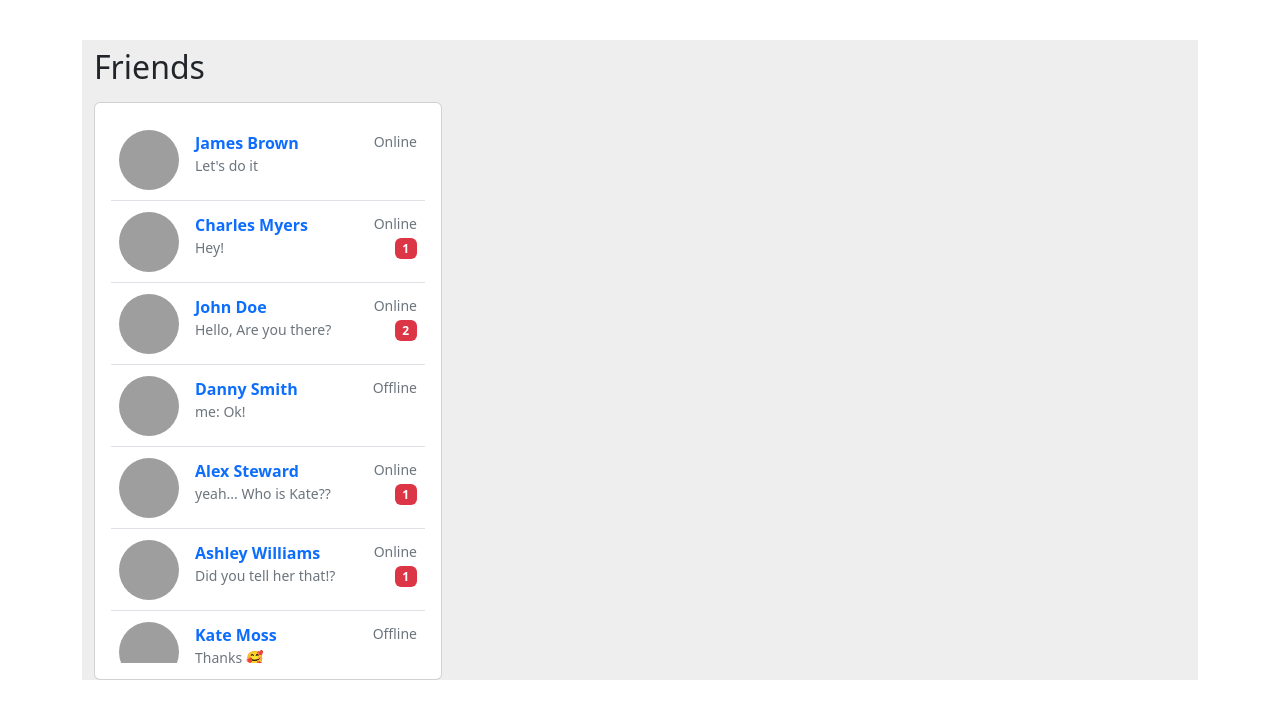
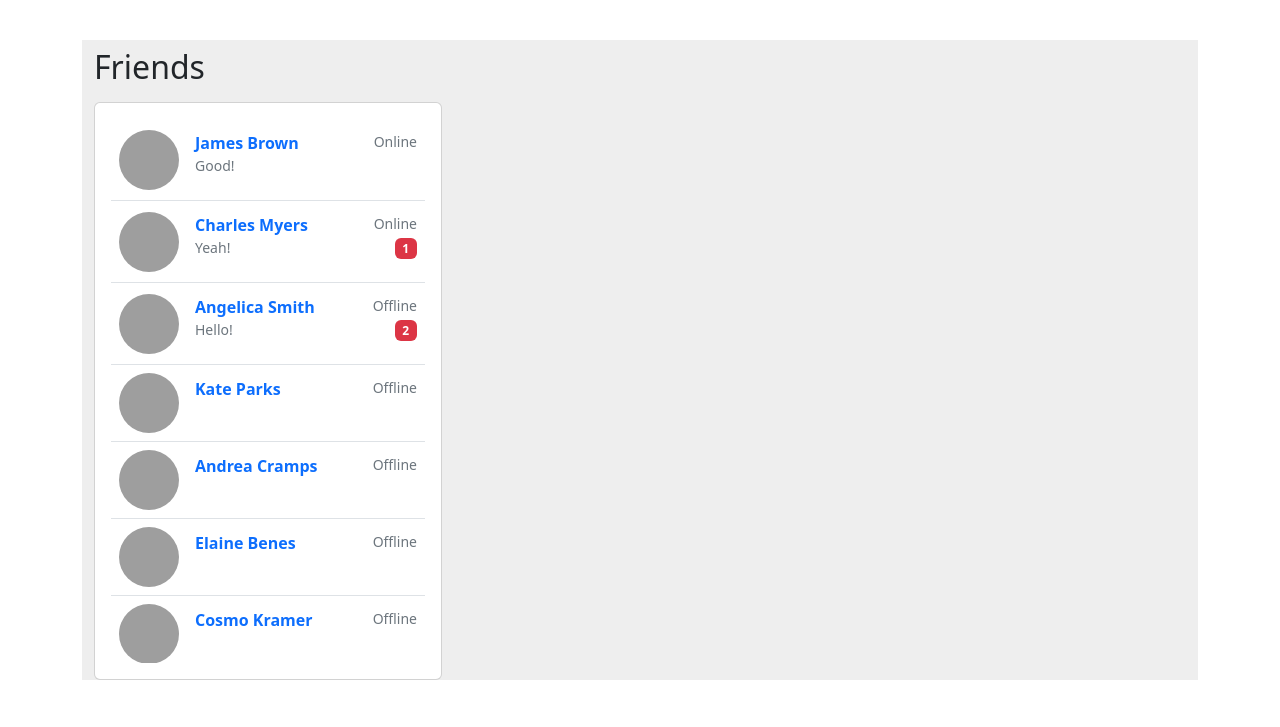
Before and after one commit to GabrielB1606/ATI-I-2022--Equipo-3, a Flask app: page /chat in a window 1280 px wide. Shown: the part 73-800 px from the top of the page. Run offline with Flask 2, Linux system fonts and the light colour scheme; some libraries are stand-ins or nearby versions; grey boxes are pictures that could not be loaded.

Commit message:
*not* display all chats pass chats info in app.py

```diff
--- a/src/app.py
+++ b/src/app.py
@@ -1,6 +1,7 @@
 from flask import Flask, jsonify, render_template
 import pymongo
 from pymongo import MongoClient
+import json
 
 app = Flask(__name__)
 
@@ -32,7 +33,8 @@ def profile():
 # chat route
 @app.route('/chat')
 def chat():
-    return render_template("chat.html")
+    chats = json.load( open("data/dummy/chats.json") )
+    return render_template("chat.html", chatList = chats)
 
 # config route
 @app.route('/config')
--- /dev/null
+++ b/src/data/dummy/chats.json
@@ -0,0 +1,111 @@
+[
+    {
+        "user_from": "James Brown",
+        "img_url": "https://mdbcdn.b-cdn.net/img/Photos/Avatars/avatar-6.webp",
+        "status": "Online",
+        "new_messages": 0,
+        "messages": [
+            {
+                "sent_by_me": true,
+                "text": "Hey!",
+                "timestamp": "10 minutes ago"
+            },
+            {
+                "sent_by_me": false,
+                "text": "Hello!",
+                "timestamp": "8 minutes ago"
+            },
+            {
+                "sent_by_me": true,
+                "text": "How are you?",
+                "timestamp": "6 minutes ago"
+            },
+            {
+                "sent_by_me": false,
+                "text": "Good!",
+                "timestamp": "4 minutes ago"
+            }
+        ]
+    },
+    {
+        "user_from": "Charles Myers",
+        "img_url": "https://mdbcdn.b-cdn.net/img/Photos/Avatars/avatar-7.webp",
+        "status": "Online",
+        "new_messages": 1,
+        "messages": [
+            {
+                "sent_by_me": true,
+                "text": "Hey!",
+                "timestamp": "10 minutes ago"
+            },
+            {
+                "sent_by_me": false,
+                "text": "Hello!",
+                "timestamp": "6 minutes ago"
+            },
+            {
+                "sent_by_me": true,
+                "text": "Are you up to?",
+                "timestamp": "4 minutes ago"
+            },
+            {
+                "sent_by_me": false,
+                "text": "Yeah!",
+                "timestamp": "2 minutes ago"
+            }
+        ]
+    },
+    {
+        "user_from": "Angelica Smith",
+        "img_url": "https://mdbcdn.b-cdn.net/img/Photos/Avatars/avatar-5.webp",
+        "status": "Offline",
+        "new_messages": 2,
+        "messages": [
+            {
+                "sent_by_me": false,
+                "text": "Hey!",
+                "timestamp": "3 minutes ago"
+            },
+            {
+                "sent_by_me": false,
+                "text": "Hello!",
+                "timestamp": "2 minutes ago"
+            }
+        ]
+    },
+    {
+        "user_from": "Kate Parks",
+        "img_url": "https://mdbcdn.b-cdn.net/img/Photos/Avatars/avatar-4.webp",
+        "status": "Offline",
+        "new_messages": 0,
+        "messages": []
+    },
+    {
+        "user_from": "Andrea Cramps",
+        "img_url": "https://mdbcdn.b-cdn.net/img/Photos/Avatars/avatar-3.webp",
+        "status": "Offline",
+        "new_messages": 0,
+        "messages": []
+    },
+    {
+        "user_from": "Elaine Benes",
+        "img_url": "https://mdbcdn.b-cdn.net/img/Photos/Avatars/avatar-2.webp",
+        "status": "Offline",
+        "new_messages": 0,
+        "messages": []
+    },
+    {
+        "user_from": "Cosmo Kramer",
+        "img_url": "https://mdbcdn.b-cdn.net/img/Photos/Avatars/avatar-1.webp",
+        "status": "Offline",
+        "new_messages": 0,
+        "messages": []
+    },
+    {
+        "user_from": "Jerry Smith",
+        "img_url": "https://mdbcdn.b-cdn.net/img/Photos/Avatars/avatar-8.webp",
+        "status": "Offline",
+        "new_messages": 0,
+        "messages": []
+    }
+]
--- a/templates/chat.html
+++ b/templates/chat.html
@@ -19,40 +19,12 @@
                     <div class="card-body">
                         <ul class="list-unstyled mb-0" id="contact-list">
 
-                            {% with user_name='James Brown', state='Online',
-                            new_messages=0, last_message='Let\'s do it', img_url='https://mdbcdn.b-cdn.net/img/Photos/Avatars/avatar-6.webp'%}
-                                {% include 'chat_components/contact.html' %}
-                            {% endwith %}
-
-                            {% with user_name='Charles Myers', state='Online',
-                            new_messages=1, last_message='Hey!', img_url='https://mdbcdn.b-cdn.net/img/Photos/Avatars/avatar-7.webp'%}
-                                {% include 'chat_components/contact.html' %}
-                            {% endwith %}
-
-                            {% with user_name='John Doe', state='Online',
-                            new_messages=2, last_message='Hello, Are you there?', img_url='https://mdbcdn.b-cdn.net/img/Photos/Avatars/avatar-8.webp'%}
-                                {% include 'chat_components/contact.html' %}
-                            {% endwith %}
-
-                            {% with user_name='Danny Smith', state='Offline',
-                            new_messages=0, last_message='me: Ok!', img_url='https://mdbcdn.b-cdn.net/img/Photos/Avatars/avatar-1.webp'%}
-                                {% include 'chat_components/contact.html' %}
-                            {% endwith %}
-
-                            {% with user_name='Alex Steward', state='Online',
-                            new_messages=1, last_message='yeah... Who is Kate??', img_url='https://mdbcdn.b-cdn.net/img/Photos/Avatars/avatar-2.webp'%}
-                                {% include 'chat_components/contact.html' %}
-                            {% endwith %}
-
-                            {% with user_name='Ashley Williams', state='Online',
-                            new_messages=1, last_message='Did you tell her that!?', img_url='https://mdbcdn.b-cdn.net/img/Photos/Avatars/avatar-3.webp'%}
-                                {% include 'chat_components/contact.html' %}
-                            {% endwith %}
-
-                            {% with user_name='Kate Moss', state='Offline',
-                            new_messages=0, last_message='Thanks 🥰', img_url='https://mdbcdn.b-cdn.net/img/Photos/Avatars/avatar-4.webp'%}
-                                {% include 'chat_components/contact.html' %}
-                            {% endwith %}
+                            {% for chat in chatList %}
+                                {% with user_name=chat.user_from, state=chat.status,
+                            new_messages=chat.new_messages, last_message=chat.messages[-1].text if chat.messages|length >= 1 else ""  , img_url=chat.img_url %}
+                                    {% include 'chat_components/contact.html' %}
+                                {% endwith %}
+                            {% endfor %}
 
                         </ul>
 
@@ -62,36 +34,13 @@
             </div>
 
             <!-- current chat -->
-            <div class="col-md-6 col-lg-7 col-xl-8 d-none" >
+            <div class="col-md-6 col-lg-7 col-xl-8 d-none " >
 
-                <ul class="list-unstyled" id="chat-container" >
-                    <!-- messages of the current chat -->
-
-                    {% with user_name='Charles Plant', sent_by_me=True, message='Hey!', timestamp='12 minutes ago', img_url='https://besthqwallpapers.com/Uploads/11-4-2019/87207/corgi-puppy-pets-welsh-corgi-dogs.jpg'%}
-                            {% include 'chat_components/message.html' %}
+                {% for chat in chatList %}
+                    {% with user_name='Charles Plant', chat=chat, img_url='https://besthqwallpapers.com/Uploads/11-4-2019/87207/corgi-puppy-pets-welsh-corgi-dogs.jpg'%}
+                        {% include 'chat_components/messageList.html' %}
                     {% endwith %}
-
-                    {% with user_name='James Brown', sent_by_me=False, message='Lorem ipsum dolor sit amet, consectetur adipiscing elit, sed do eiusmod tempor incididunt ut labore et dolore magna aliqua.', timestamp='10 minutes ago', img_url='https://mdbcdn.b-cdn.net/img/Photos/Avatars/avatar-6.webp'%}
-                            {% include 'chat_components/message.html' %}
-                    {% endwith %}
-
-                    {% with user_name='Charles Myers', sent_by_me=True, message='Etiam in vehicula justo, nec vulputate nisi. Nulla quis sapien id dui tempus sagittis porttitor quis eros. Pellentesque bibendum mi nec ligula dapibus mattis. Integer libero eros, suscipit ut purus sed, fringilla auctor felis.', timestamp='8 minutes ago', img_url='https://besthqwallpapers.com/Uploads/11-4-2019/87207/corgi-puppy-pets-welsh-corgi-dogs.jpg'%}
-                            {% include 'chat_components/message.html' %}
-                    {% endwith %}
-
-                    {% with user_name='James Brown', sent_by_me=False, message='Mauris tellus lacus, luctus quis mattis et, imperdiet a nunc.', timestamp='10 minutes ago', img_url='https://mdbcdn.b-cdn.net/img/Photos/Avatars/avatar-6.webp'%}
-                            {% include 'chat_components/message.html' %}
-                    {% endwith %}
-
-                    {% with user_name='Charles Plant', sent_by_me=True, message='Cras dui nisi, congue dignissim odio vel, lobortis lobortis turpis. Class aptent taciti sociosqu ad litora torquent per conubia nostra, per inceptos himenaeos.', timestamp='6 minutes ago', img_url='https://besthqwallpapers.com/Uploads/11-4-2019/87207/corgi-puppy-pets-welsh-corgi-dogs.jpg'%}
-                            {% include 'chat_components/message.html' %}
-                    {% endwith %}
-
-                    {% with user_name='James Brown', sent_by_me=False, message='Let\'s do it', timestamp='5 minutes ago', img_url='https://mdbcdn.b-cdn.net/img/Photos/Avatars/avatar-6.webp'%}
-                            {% include 'chat_components/message.html' %}
-                    {% endwith %}
-
-                </ul>
+                {% endfor %}
 
                 <!-- send message form -->
                 <form class="row g-3 d-flex justify-content-center">
--- a/templates/chat_components/contact.html
+++ b/templates/chat_components/contact.html
@@ -1,4 +1,4 @@
-<li class="p-2 border-bottom">
+<li class="p-2 border-bottom contact">
     <a href="#!" class="d-flex justify-content-between">
     <div class="d-flex flex-row">
         <img src="{{img_url}}" alt="avatar"
--- /dev/null
+++ b/templates/chat_components/messageList.html
@@ -0,0 +1,7 @@
+<ul class="list-unstyled d-none" id="chat-{{chat.user_from|replace(' ', '-')|lower}}" >
+    {% for message in chat.messages %}
+        {% with user_name=user_name if message.sent_by_me else chat.user_from , sent_by_me=message.sent_by_me , message=message.text, timestamp=message.timestamp, img_url=img_url if message.sent_by_me else chat.img_url %}
+            {% include 'chat_components/message.html' %}
+        {% endwith %}
+    {% endfor %}
+</ul>
```
